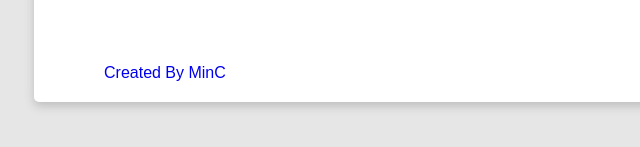
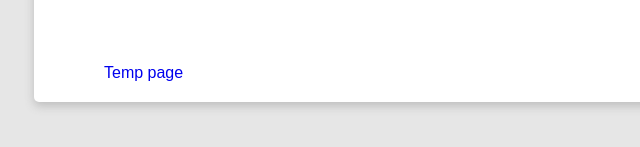
Before and after one commit to Iankimzz/iankim_blog, a plain HTML site: page index.html in a window 1280 px wide. Shown: the part 425-572 px from the top of the page, 126-766 px from the left. Drawn offline with nearby package versions, Linux system fonts and the light colour scheme.

Commit message:
temp version

```diff
--- a/index.html
+++ b/index.html
@@ -3,10 +3,11 @@
 <html>
 
 	<head>
+		<link rel="shortcut icon"href="./icon.ico">
 
 	<meta charset="utf-8">
 
-		<title>MY BLOG</title>
+		<title>Ian's home</title>
 
 		<style>
 
@@ -465,7 +466,7 @@
 
 			<footer id="main-footer">
 
-				<a href="#">Created By MinC</a>
+				<a href="#">Temp page</a>
 
 			</footer>
 
```
Also changed, not shown: icon.ico (added).
